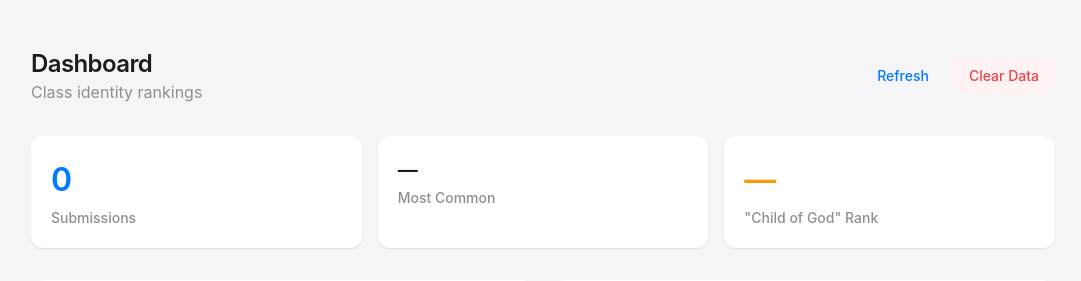
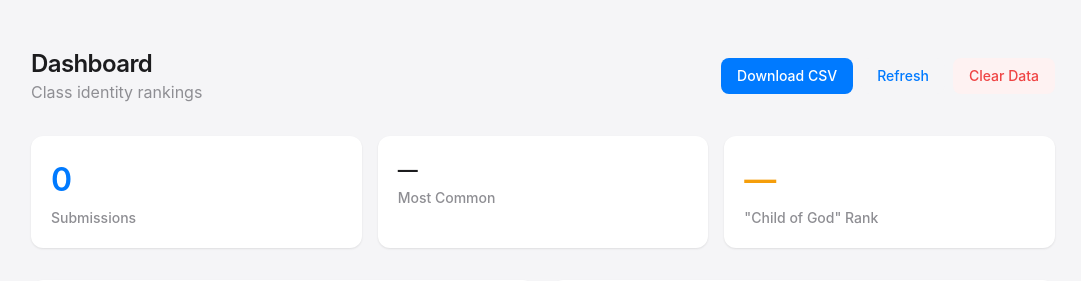
Before and after one commit to davehedengren/primary-identity, a Flask app: page /teacher in a window 1280 px wide. Shown: the top 281 px of the page, without its empty margins (97-1178 px from the left). Run offline with Flask 3, Linux system fonts and the light colour scheme; data that the repository does not hold is empty; some libraries are stand-ins or nearby versions.

Commit message:
Add CSV download buttons for both surveys

```diff
--- a/app.py
+++ b/app.py
@@ -2,7 +2,7 @@ import os
 import json
 import uuid
 from datetime import datetime
-from flask import Flask, render_template, request, jsonify, redirect, url_for, send_from_directory
+from flask import Flask, render_template, request, jsonify, redirect, url_for, send_from_directory, Response
 import sqlite3
 
 app = Flask(__name__)
@@ -236,6 +236,55 @@ def reset_data():
 
     return jsonify({'success': True, 'message': 'All data has been cleared'})
 
+@app.route('/api/results/download')
+def download_identities():
+    """Download identity rankings as CSV."""
+    conn = get_db()
+    rows = conn.execute('SELECT * FROM submissions ORDER BY created_at DESC').fetchall()
+    conn.close()
+
+    # Build CSV
+    lines = ['Submission #,Timestamp,Rank 1,Rank 2,Rank 3,Rank 4,Rank 5,Rank 6,Rank 7,Rank 8,Rank 9,Rank 10']
+    for i, row in enumerate(rows, 1):
+        identities = json.loads(row['identities'])
+        # Pad to 10 columns
+        identities += [''] * (10 - len(identities))
+        # Escape commas and quotes in identities
+        escaped = [f'"{id.replace(chr(34), chr(34)+chr(34))}"' for id in identities[:10]]
+        lines.append(f'{i},{row["created_at"]},' + ','.join(escaped))
+
+    csv_content = '\n'.join(lines)
+    return Response(
+        csv_content,
+        mimetype='text/csv',
+        headers={'Content-Disposition': 'attachment; filename=identity_rankings.csv'}
+    )
+
+@app.route('/api/goals/download')
+def download_goals():
+    """Download goals survey as CSV."""
+    conn = get_db()
+    rows = conn.execute('SELECT * FROM goals ORDER BY created_at DESC').fetchall()
+    conn.close()
+
+    # Build CSV
+    lines = ['Name,Timestamp,Interesting Fact,2026 Goal,Photo URL']
+    base_url = request.host_url.rstrip('/')
+
+    for row in rows:
+        name = row['name'].replace('"', '""')
+        fact = row['interesting_fact'].replace('"', '""')
+        goal = row['goal'].replace('"', '""')
+        photo_url = f"{base_url}/uploads/{row['photo_filename']}" if row['photo_filename'] else ''
+        lines.append(f'"{name}",{row["created_at"]},"{fact}","{goal}",{photo_url}')
+
+    csv_content = '\n'.join(lines)
+    return Response(
+        csv_content,
+        mimetype='text/csv',
+        headers={'Content-Disposition': 'attachment; filename=goals_survey.csv'}
+    )
+
 if __name__ == '__main__':
     port = int(os.environ.get('PORT', 5000))
     app.run(host='0.0.0.0', port=port, debug=True)
--- a/templates/goals_view.html
+++ b/templates/goals_view.html
@@ -88,6 +88,12 @@
                 >
                     Flashcards
                 </button>
+                <a
+                    href="/api/goals/download"
+                    class="btn-secondary px-4 py-2 text-sm"
+                >
+                    Download CSV
+                </a>
                 <button
                     id="refreshBtn"
                     class="btn-secondary px-4 py-2 text-sm"
--- a/templates/teacher.html
+++ b/templates/teacher.html
@@ -27,6 +27,12 @@
                 <p class="text-apple-gray-400">Class identity rankings</p>
             </div>
             <div class="flex gap-2">
+                <a
+                    href="/api/results/download"
+                    class="btn-primary px-4 py-2 text-sm"
+                >
+                    Download CSV
+                </a>
                 <button
                     id="refreshBtn"
                     class="btn-secondary px-4 py-2 text-sm"
```
